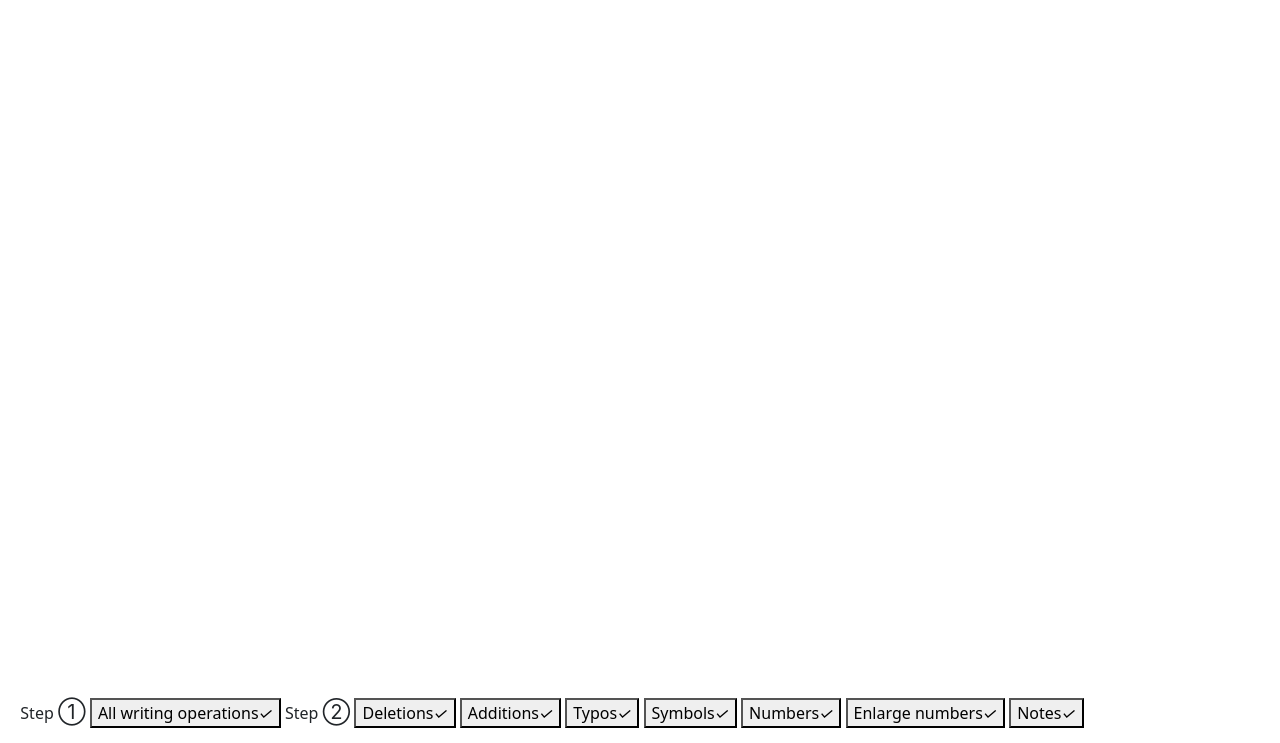
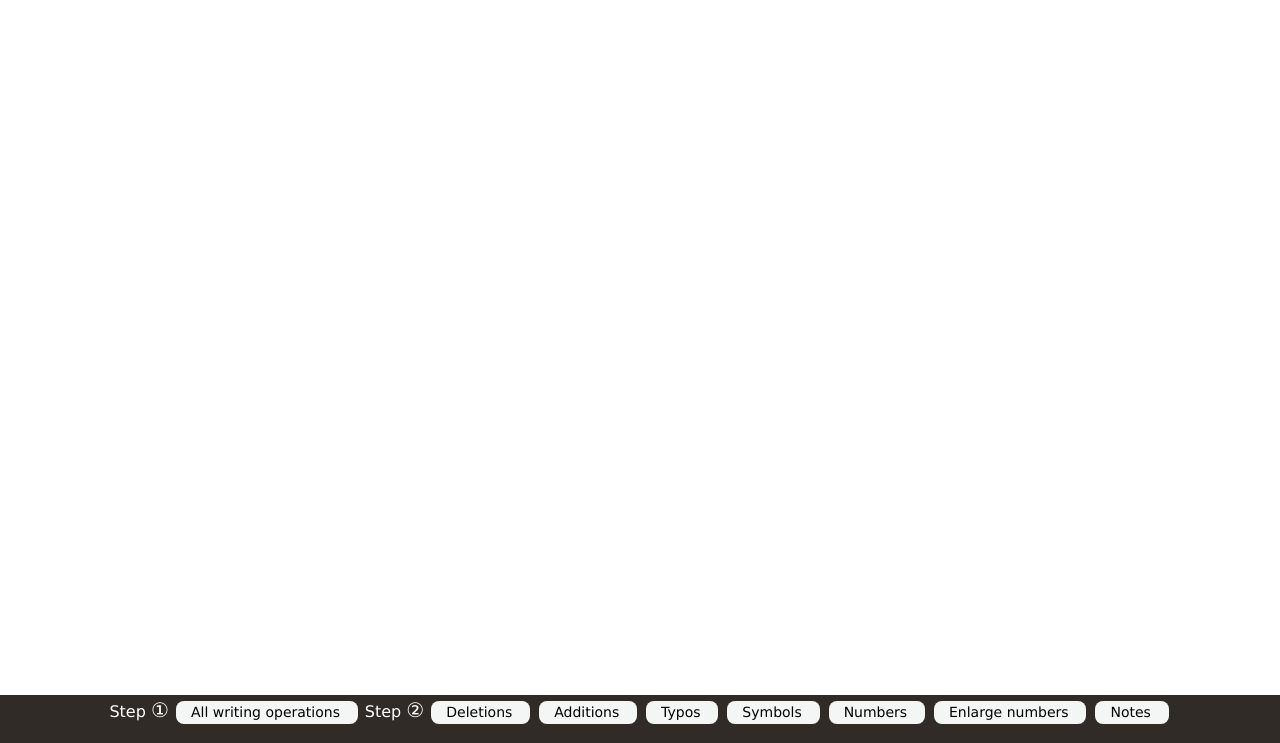
Before and after one commit to lamykbekius/UoW_Training_School_haiku, a plain HTML site: page processviewer.html in a window 1280 px wide. Shown: the part 57-800 px from the top of the page. Drawn offline with nearby package versions, Linux system fonts and the light colour scheme; the site is published under a folder, as on GitHub Pages, so addresses that start at the root find nothing.

Commit message:
Fix problem css processviewer.html

```diff
--- a/processviewer.html
+++ b/processviewer.html
@@ -5,7 +5,7 @@
         <meta charset="UTF-8"/>
         <link href="https://cdn.jsdelivr.net/npm/bootstrap@5.3.3/dist/css/bootstrap.min.css" rel="stylesheet" integrity="sha384-QWTKZyjpPEjISv5WaRU9OFeRpok6YctnYmDr5pNlyT2bRjXh0JMhjY6hW+ALEwIH" crossorigin="anonymous">
     </head>
-        <link rel="stylesheet" type="text/css" href="/css/stylesheet.css"/>
+        <link rel="stylesheet" type="text/css" href="css/stylesheet.css"/>
         <script src="https://ajax.googleapis.com/ajax/libs/jquery/3.5.1/jquery.min.js"/>
     <link rel="stylesheet" href="https://cdnjs.cloudflare.com/ajax/libs/font-awesome/4.7.0/css/font-awesome.min.css">
         <link href="https://fonts.googleapis.com/icon?family=Material+Icons" rel="stylesheet"/>
```
